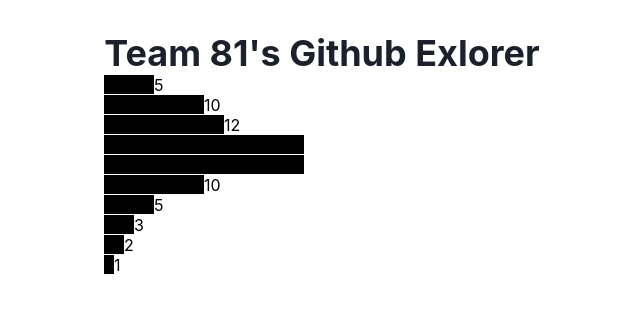
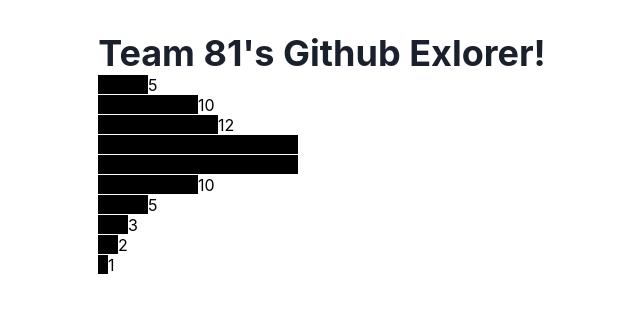
Before and after one commit to rantav/cse6242DVA-project, a React (Vite) app in the folder ui/: page / in a window 1280 px wide. Shown: the top 312 px of the page, without its empty margins (318-958 px from the left). Built offline with nearby package versions, Linux system fonts and the light colour scheme.

Commit message:
Deployment

```diff
--- a/ui/src/App.tsx
+++ b/ui/src/App.tsx
@@ -10,7 +10,7 @@
 
   return (
     <div className="App">
-      <Heading>Team 81's Github Exlorer</Heading>
+      <Heading>Team 81's Github Exlorer!</Heading>
       <UserGraph />
       {/* <div className="card">
         <button onClick={() => setCount((count) => count + 1)}>
```
Also changed, not shown: 1 other file (tests, documents, lock files or other folders).
